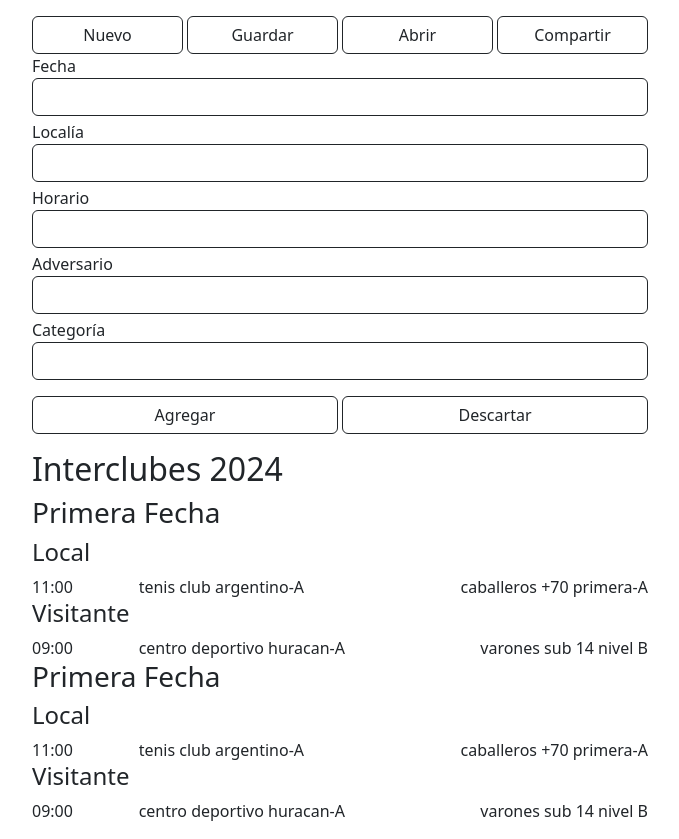
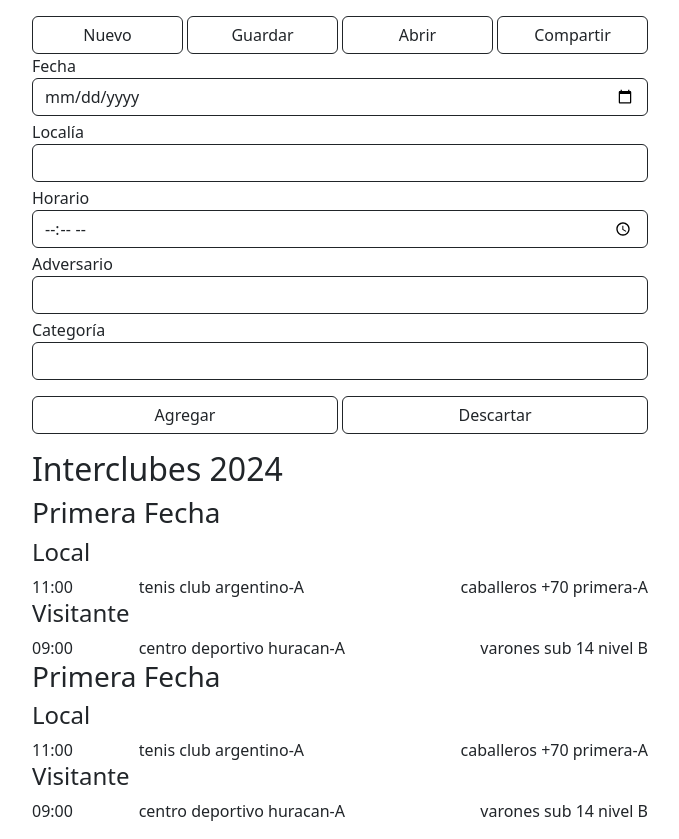
Before and after one commit to moradan/flyer-geba, a Next.js app: page / in a window 1280 px wide. Shown: the whole page, without its empty margins (300-979 px from the left). Built offline with nearby package versions, Linux system fonts and the light colour scheme.

Commit message:
replaced the add and discard buttons for submit and reset inputs to automate triggering the events; also these inputs more accurately reflect the semantic meaning of those buttons

```diff
--- a/src/components/Campo.tsx
+++ b/src/components/Campo.tsx
@@ -1,8 +1,8 @@
-export function Campo( {id, etiqueta}: {id: string, etiqueta: string} ) {
+export function Campo( {id, type, etiqueta}: {id: string, type: string, etiqueta: string} ) {
     return (
         <div>
             <label htmlFor={id}>{etiqueta}</label>
-            <input id={id} className="form-control bg-transparent border-dark" />
+            <input id={id} type={type} className="form-control bg-transparent border-dark" />
         </div>
     );
 }
--- a/src/components/Formulario.tsx
+++ b/src/components/Formulario.tsx
@@ -4,18 +4,18 @@ export default function Formulario() {
   return (
     <>
       <div className="row g-1 mb-3">
-          <Campo id="CampoFecha" etiqueta="Fecha" />
-          <Campo id="CampoLocalia" etiqueta="Localía" />
-          <Campo id="CampoHorario" etiqueta="Horario" />
-          <Campo id="CampoAdversario" etiqueta="Adversario" />
-          <Campo id="CampoCategoria" etiqueta="Categoría" />
+          <Campo id="CampoFecha" type="date" etiqueta="Fecha" />
+          <Campo id="CampoLocalia" type="text" etiqueta="Localía" />
+          <Campo id="CampoHorario" type="time" etiqueta="Horario" />
+          <Campo id="CampoAdversario" type="text" etiqueta="Adversario" />
+          <Campo id="CampoCategoria" type="text" etiqueta="Categoría" />
       </div>
       <div className="row g-1 mb-3">
         <div className="col-6">
-          <button type="button" className="btn btn-outline-dark col-12">Agregar</button>
+          <input type="submit" className="btn btn-outline-dark col-12" value="Agregar" />
         </div>
         <div className="col-6">
-          <button type="button" className="btn btn-outline-dark col-12">Descartar</button>
+            <input type="reset" className="btn btn-outline-dark col-12" value="Descartar" />
         </div>
       </div>
     </>
```
